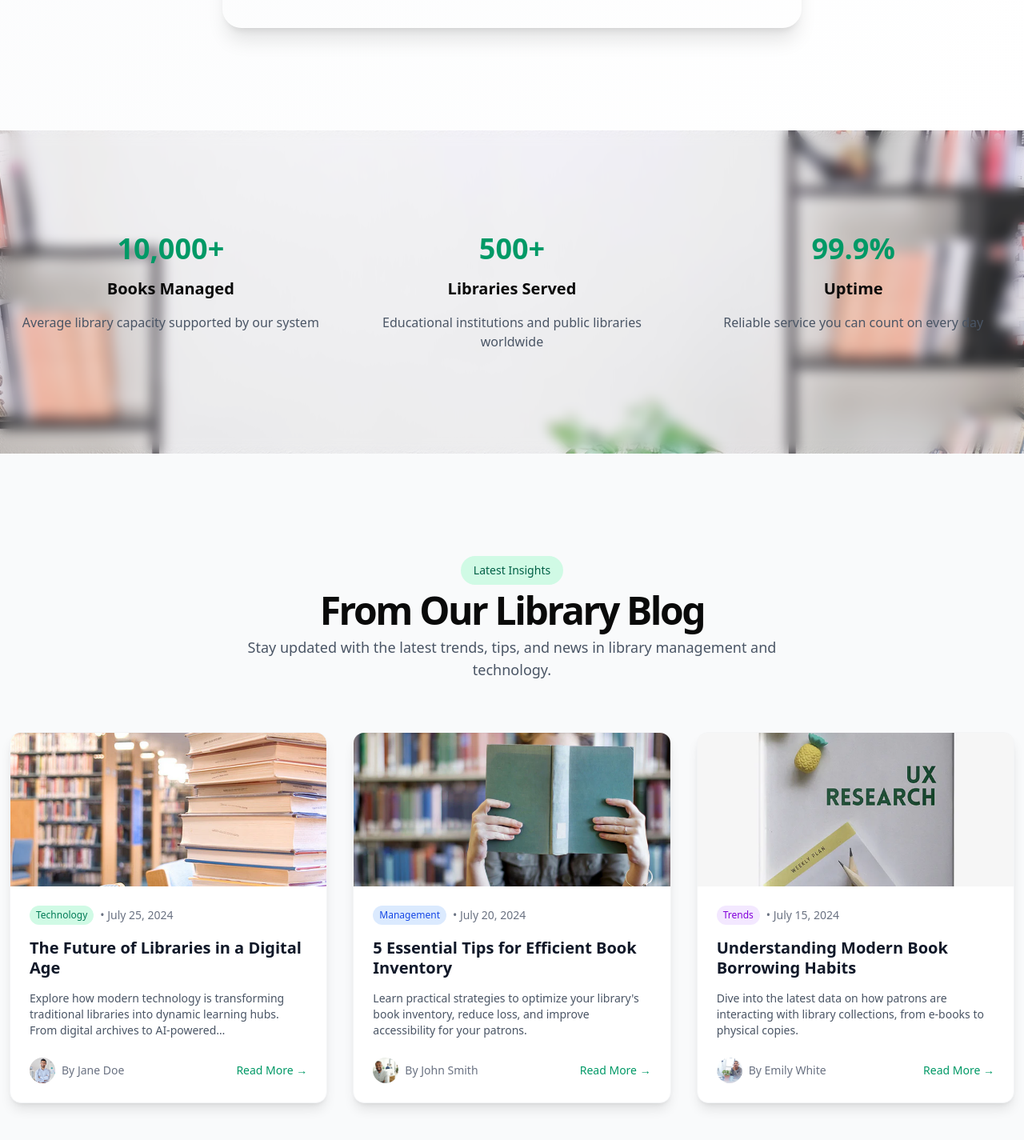
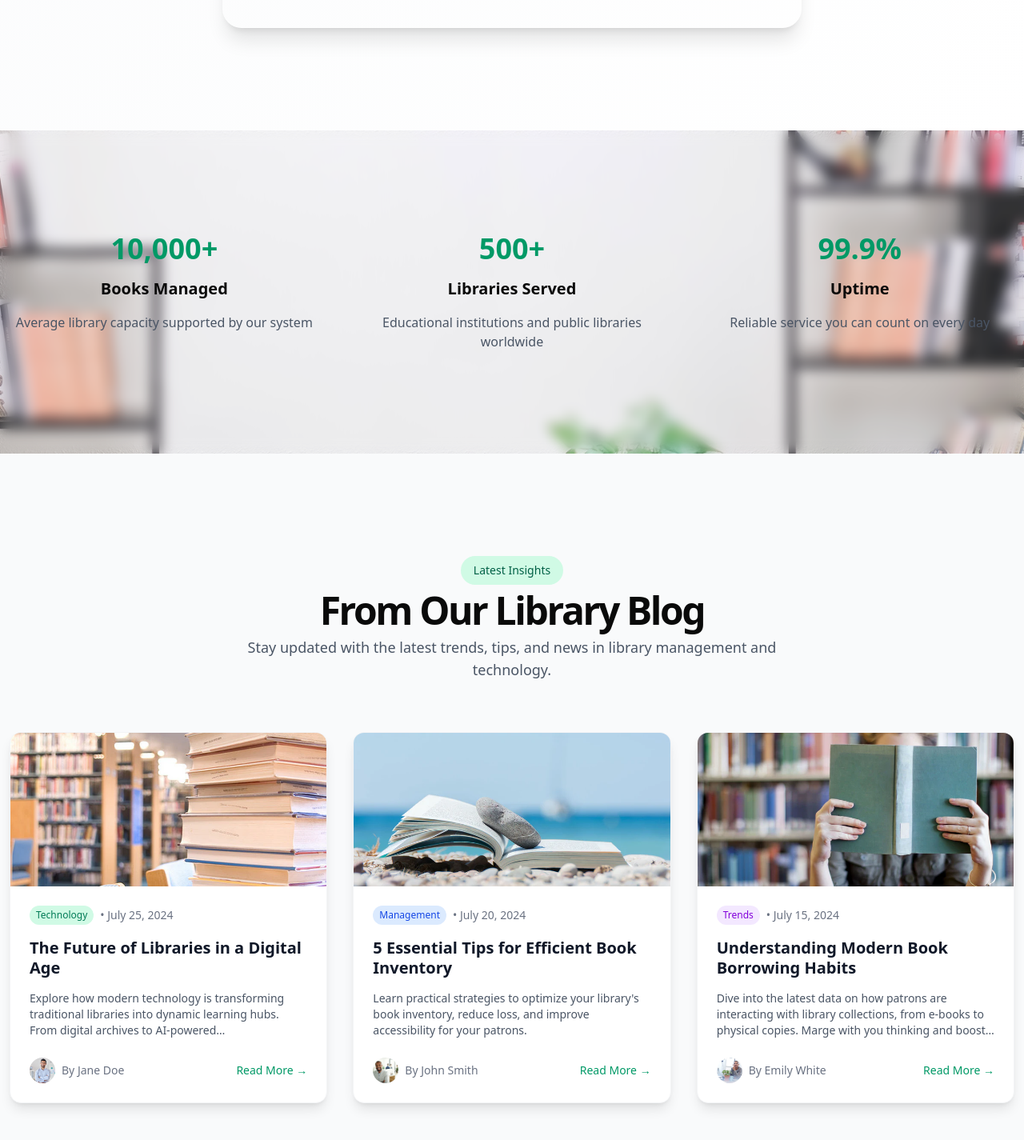
Before and after one commit to walid-official/library-management-system, a React (Vite) app: page / in a window 1280 px wide. Shown: the part 1907-3332 px from the top of the page at 80% size. Built offline with nearby package versions, Linux system fonts and the light colour scheme.

Commit message:
some alignments are fixed

```diff
--- a/src/components/blog/Blog.tsx
+++ b/src/components/blog/Blog.tsx
@@ -59,7 +59,7 @@ const Blog = () => {
               {/* Blog Post 2 */}
               <div className="bg-white rounded-xl shadow-lg overflow-hidden border border-gray-100 hover:shadow-xl transition-all duration-300 group">
                 <img
-                  src="/images/book-2.webp"
+                  src="/images/book-10.webp"
                   alt="Blog Post Image"
                   className="w-full h-48 object-cover group-hover:scale-105 transition-transform duration-300"
                 />
@@ -96,7 +96,7 @@ const Blog = () => {
               {/* Blog Post 3 */}
               <div className="bg-white rounded-xl shadow-lg overflow-hidden border border-gray-100 hover:shadow-xl transition-all duration-300 group">
                 <img
-                  src="/images/book-3.webp"
+                  src="/images/book-2.webp"
                   alt="Blog Post Image"
                   className="w-full h-48 object-cover group-hover:scale-105 transition-transform duration-300"
                 />
@@ -112,7 +112,7 @@ const Blog = () => {
                   </h3>
                   <p className="text-gray-600 text-sm line-clamp-3">
                     Dive into the latest data on how patrons are interacting with library collections, from e-books to
-                    physical copies.
+                    physical copies. Marge with you thinking and boost that.
                   </p>
                   <div className="flex items-center justify-between text-sm text-gray-500 pt-2">
                     <div className="flex items-center gap-2">
--- a/src/components/states/States.tsx
+++ b/src/components/states/States.tsx
@@ -7,7 +7,7 @@ const States = () => {
               backgroundImage: "url('/images/states.jpg')",
             }}>
               <section className="w-full py-12 md:py-24 lg:py-32 bg-white/5 backdrop-blur-sm">
-          <div className="container px-4 md:px-6">
+          <div className="mx-auto max-w-7xl px-3">
             <div className="grid gap-6 lg:grid-cols-3 lg:gap-12">
               <div className="flex flex-col items-center space-y-4 text-center">
                 <div className="text-4xl font-bold text-emerald-600">10,000+</div>
```
